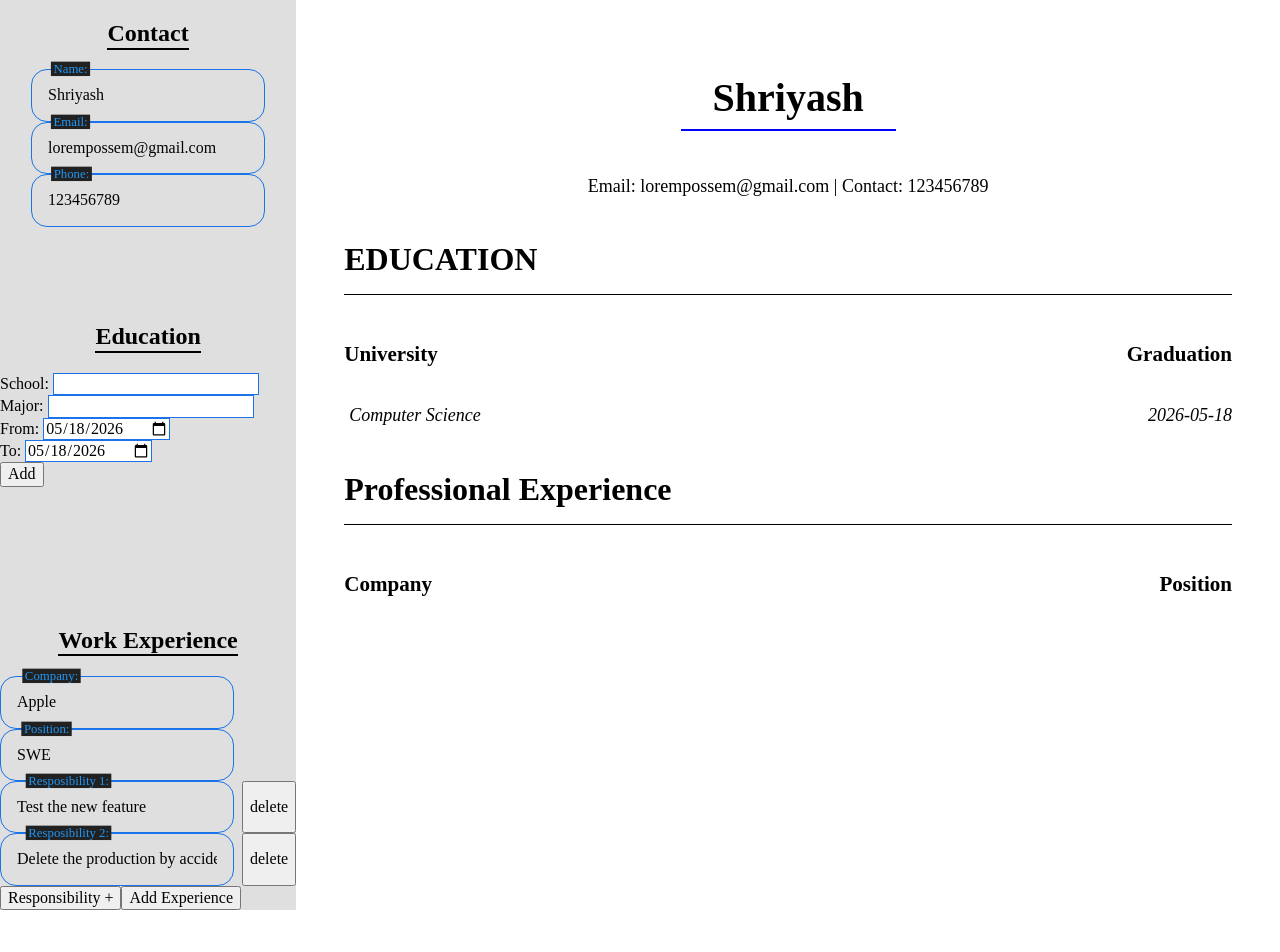
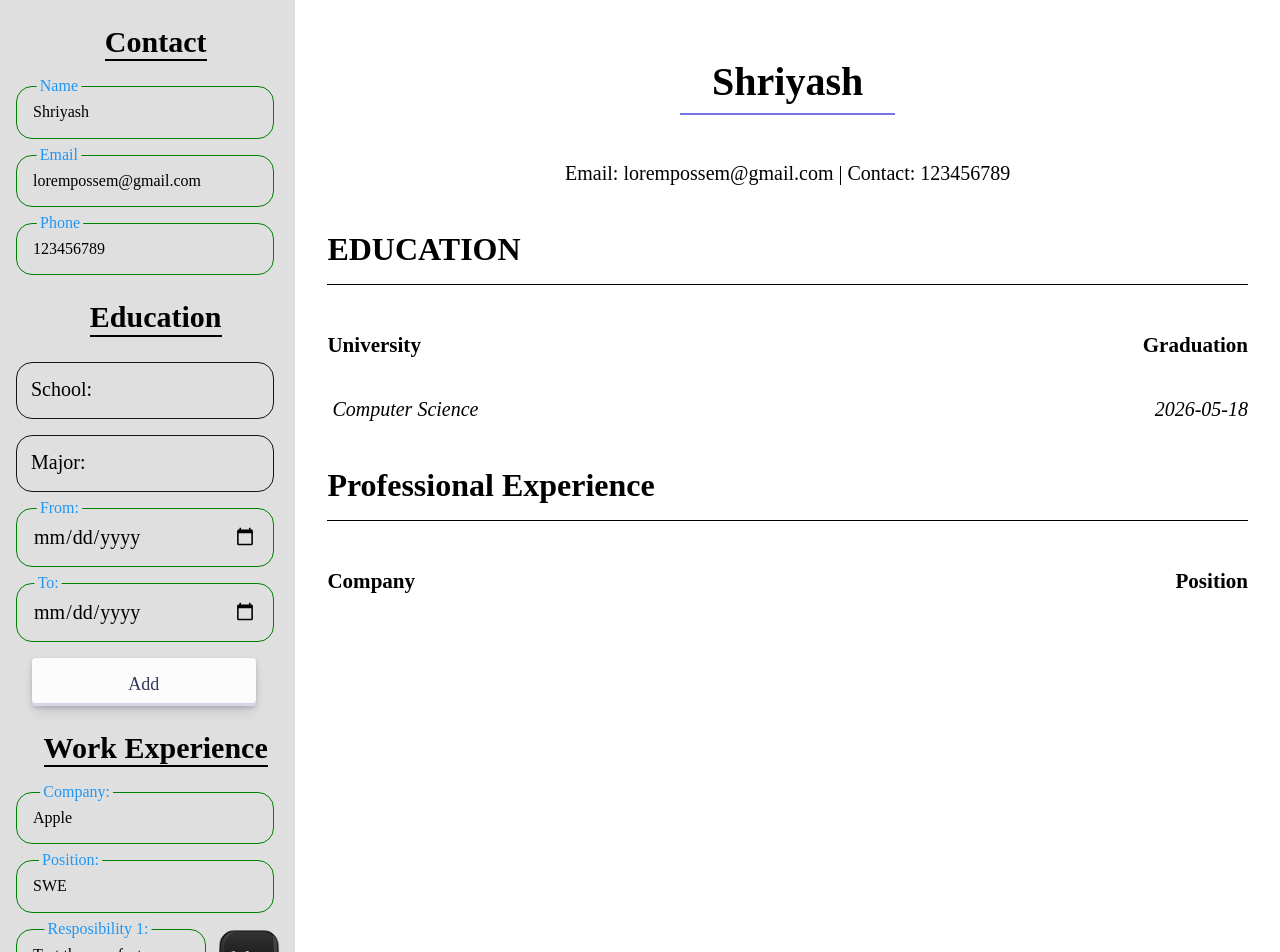
Before and after one commit to Shriyashzzz/CVApp, a React (Vite) app: page / in a window 1280 px wide. Shown: the top 952 px of the page. Before the commit the page ends 910 px from the top, so only its background shows below. Built offline with nearby package versions, Linux system fonts and the light colour scheme.

Commit message:
style: aside and main styled

```diff
--- a/package.json
+++ b/package.json
@@ -12,7 +12,8 @@
   "dependencies": {
     "normalize.css": "^8.0.1",
     "react": "^19.2.6",
-    "react-dom": "^19.2.6"
+    "react-dom": "^19.2.6",
+    "styled-components": "^6.4.1"
   },
   "devDependencies": {
     "@eslint/js": "^10.0.1",
--- a/src/App.jsx
+++ b/src/App.jsx
@@ -4,7 +4,6 @@ import Button from "./components/shared/Button";
 import ExperienceInfoForm from "./components/ExperienceInfoForm";
 import EducationInfoForm from "./components/EducationInfoForm";
 import CvRender from "./components/CvRender";
-import "./styles/App.css";
 
 export default function App() {
   const [generalInfo, setGeneralInfo] = useState({
@@ -42,7 +41,7 @@ export default function App() {
           />
         </section>
 
-        <section className="addBox">
+        <section className="addBox workExpBox">
           <h2>Work Experience</h2>
           <ExperienceInfoForm
             experienceArray={experienceArray}
--- a/src/components/EducationInfoForm.jsx
+++ b/src/components/EducationInfoForm.jsx
@@ -7,8 +7,8 @@ export default function EducationInfoForm({
   const [eduInfo, setEducationInfo] = useState({
     school: "",
     major: "",
-    from: new Date().toISOString().split("T")[0],
-    to: new Date().toISOString().split("T")[0],
+    from: "",
+    to: "",
     key: crypto.randomUUID(),
   });
 
@@ -16,23 +16,25 @@ export default function EducationInfoForm({
     setEducationInfo({ ...eduInfo, [field]: newValue });
   };
 
-  const handleMoreSchool = () => {
+  const handleMoreSchool = (e) => {
+    e.preventDefault();
     setEducationArray([...educationArray, eduInfo]);
     setEducationInfo({
       school: "",
       major: "",
-      from: new Date().toISOString().split("T")[0],
-      to: new Date().toISOString().split("T")[0],
+      from: "",
+      to: "",
       key: crypto.randomUUID(),
     });
   };
 
   return (
     <>
-      <article className="educationItem" key={eduInfo.key}>
+      <form className="educationItem" key={eduInfo.key}>
         <div className="inputBox">
-          <label htmlFor={`${eduInfo.key}-school`}>School: </label>
           <input
+            minLength={2}
+            required={true}
             value={eduInfo.school}
             id={`${eduInfo.key}-school`}
             type="text"
@@ -41,39 +43,51 @@ export default function EducationInfoForm({
               handleChange(eduInfo.key, "school", e.target.value)
             }
           />
+          <label htmlFor={`${eduInfo.key}-school`}>School: </label>
         </div>
         <div className="inputBox">
-          <label htmlFor={`${eduInfo.key}-major`}>Major: </label>
           <input
+            minLength={2}
+            required={true}
             value={eduInfo.major}
             id={`${eduInfo.key}-major`}
             type="text"
             className="inputMajor"
             onChange={(e) => handleChange(eduInfo.key, "major", e.target.value)}
           />
+          <label htmlFor={`${eduInfo.key}-major`}>Major: </label>
         </div>
         <div className="graduationInfo inputBox">
-          <label htmlFor={`${eduInfo.key}-from`}>From: </label>
           <input
             value={eduInfo.from}
             id={`${eduInfo.key}-from`}
             type="date"
             className="inputFromDate"
-            onChange={(e) => handleChange(eduInfo.key, "from", e.target.value)}
+            onChange={(e) => {
+              handleChange(eduInfo.key, "from", e.target.value);
+            }}
           />
+          <label htmlFor={`${eduInfo.key}-from`}>From: </label>
         </div>
         <div className="inputBox">
-          <label htmlFor={`${eduInfo.key}-to`}>To: </label>
           <input
             value={eduInfo.to}
             id={`${eduInfo.key}-to`}
             type="date"
             className="inputToDate"
-            onChange={(e) => handleChange(eduInfo.key, "to", e.target.value)}
+            onChange={(e) => {
+              handleChange(eduInfo.key, "to", e.target.value);
+            }}
           />
+          <label htmlFor={`${eduInfo.key}-to`}>To: </label>
         </div>
-        <Button text="Add " type="button" onCLick={handleMoreSchool} />
-      </article>
+        <Button
+          text="Add"
+          className="addButton"
+          type="submit"
+          onCLick={handleMoreSchool}
+        />
+      </form>
     </>
   );
 }
--- a/src/components/ExperienceInfoForm.jsx
+++ b/src/components/ExperienceInfoForm.jsx
@@ -98,15 +98,40 @@ export default function ExperienceInfoForm({
             containerName="responsibilitiesInfoBox"
             onChange={(e) => responsibilitiesOnChange(e, index)}
           ></InputBox>
-          <Button text="delete" onCLick={() => removeResponsibilty(index)} />
+          <Button
+            text="delete"
+            className="delete-button"
+            onCLick={() => removeResponsibilty(index)}
+          />
         </div>
       ))}
       <div className="buttonContainer">
+        <button
+          class="addResponsibilitybutton"
+          onClick={addMoreResponsibilityHandler}
+        >
+          <svg
+            xmlns="http://www.w3.org/2000/svg"
+            width="20"
+            viewBox="0 0 20 20"
+            height="20"
+            fill="none"
+            class="svg-icon"
+          >
+            <g stroke-width="1.5" stroke-linecap="round" stroke="#de8a2a">
+              <circle r="7.5" cy="10" cx="10"></circle>
+              <path d="m9.99998 7.5v5"></path>
+              <path d="m7.5 9.99998h5"></path>
+            </g>
+          </svg>
+          <span class="lable">Add</span>
+        </button>
         <Button
-          text="Responsibility +"
-          onCLick={addMoreResponsibilityHandler}
+          type={"submit"}
+          text="Add Experience "
+          onCLick={handleAddWorkExp}
+          className="addButton btnExp"
         />
-        <Button text="Add Experience " onCLick={handleAddWorkExp} />
       </div>
     </article>
   );
--- a/src/components/GeneralInfoForm.jsx
+++ b/src/components/GeneralInfoForm.jsx
@@ -4,32 +4,41 @@ export default function GeneralInfoForm({ data, onChange }) {
   return (
     <section className="generalInfoBox">
       <InputBox
-        labelName="Name: "
+        labelName="Name"
         id="inputName"
         containerName="nameContainer"
         data={data}
         value={data.name}
         onChange={onChange}
         name="name"
+        required={true}
+        minimum={0}
+        boxType="text"
       />
 
       <InputBox
-        labelName="Email: "
+        labelName="Email"
         id="inputEmail"
         containerName="emailContainer"
         data={data}
         value={data.email}
         onChange={onChange}
         name="email"
+        required={true}
+        minimum={0}
+        boxType="email"
       />
       <InputBox
-        labelName="Phone: "
+        labelName="Phone"
         id="inputPhone"
         containerName="phoneContainer"
         data={data}
         value={data.phone}
         onChange={onChange}
         name="phone"
+        required={true}
+        minimum={0}
+        boxType="number"
       />
     </section>
   );
--- a/src/components/shared/Button.jsx
+++ b/src/components/shared/Button.jsx
@@ -1,6 +1,6 @@
-export default function Button({ text, type, onCLick }) {
+export default function Button({ text, type, onCLick, className }) {
   return (
-    <button type={type} onClick={onCLick}>
+    <button type={type} onClick={onCLick} className={className}>
       {text}
     </button>
   );
--- a/src/index.css
+++ b/src/index.css
@@ -1,6 +1,4 @@
 #root {
-  height: 100dvh;
-  max-width: 100dvw;
   display: grid;
-  grid-template-columns: 1fr 5fr;
+  grid-template-columns: 1.5fr 5fr;
 }
--- a/src/styles/App.css
+++ /dev/null
@@ -1,4 +0,0 @@
-main {
-  height: 100dvh;
-  width: 100%;
-}
--- a/src/styles/CvRender.css
+++ b/src/styles/CvRender.css
@@ -2,15 +2,17 @@
   font-family: "Times New Roman", Times, serif;
   font-size: 18px;
   display: flex;
-  min-height: 100%;
-
   flex-direction: column;
   align-items: center;
-  padding-left: 3rem;
-  padding-right: 3rem;
-  padding-top: 3rem;
+  width: 100%;
+  height: 100%;
+  box-sizing: border-box;
+  padding: 2rem 2rem 0rem 2rem;
 }
 
+p {
+  font-size: 20px;
+}
 article {
   width: 100%;
 
@@ -29,7 +31,7 @@ article {
 }
 
 .userName {
-  border-bottom: 2px solid blue;
+  border-bottom: 2px solid rgb(118, 118, 224);
   padding: 0px 2rem 0rem 2rem;
   padding-bottom: 0.5rem;
   font-size: 2.5rem;
--- a/src/styles/asideStyle.css
+++ b/src/styles/asideStyle.css
@@ -1,67 +1,345 @@
+/* Layout */
 aside {
   display: grid;
-  grid-template-rows: repeat(3, 1fr);
+  grid-template-rows: repeat(3, auto);
+  background-color: rgb(223, 223, 223);
+  place-items: center;
+  align-items: center;
   width: 100%;
-  height: 100%;
-  background-color: rgb(223, 223, 223);
-}
-.responsibilityBox {
-  max-width: 100%;
-  display: flex;
-  gap: 0.5rem;
-}
-
-.educationInfoBox {
-  display: flex;
-  width: 100%;
-  flex-direction: column;
-}
-
-h2 {
-  border-bottom: 2px solid black;
+  height: fit-content;
+  padding-left: 1rem;
+  box-sizing: border-box;
+  font-size: 20px;
 }
 
 .addBox {
   display: flex;
   flex-direction: column;
+  align-items: center;
+  width: 100%;
+  height: fit-content;
   background-color: inherit;
-  height: fit-content;
-  align-items: center;
 }
-/* From Uiverse.io by alexruix */
-.input-group {
+
+.generalInfoBox,
+.educationItem,
+.ExperienceInfoForm {
+  display: flex;
+  flex-direction: column;
+  gap: 1rem;
+  width: 100%;
+}
+
+.responsibilityBox {
+  display: flex;
+  gap: 0.5rem;
+  max-width: 100%;
+}
+
+/* Typography */
+h2 {
+  border-bottom: 2px solid black;
+}
+
+/* Form Inputs */
+.input-group,
+.inputBox {
   position: relative;
 }
 
-.input {
-  border: solid 1.5px #9e9e9e;
-  border-radius: 1rem;
-  background: none;
+.input,
+input {
+  width: 80%;
   padding: 1rem;
   font-size: 1rem;
-  color: #030303;
+  color: #000000;
+  background: none;
+  border: solid 1.5px #141414;
+  border-radius: 1rem;
   transition: border 150ms cubic-bezier(0.4, 0, 0.2, 1);
 }
 
-.user-label {
+.input:focus,
+input:focus {
+  outline: none;
+  border: 1.5px solid #d117b2;
+}
+
+.input:valid,
+input:valid {
+  outline: none;
+  border: 1.5px solid green;
+}
+
+/* Labels */
+.user-label,
+label {
   position: absolute;
   left: 15px;
-  color: #e8e8e8;
+  color: #000000;
   pointer-events: none;
   transform: translateY(1rem);
   transition: 150ms cubic-bezier(0.4, 0, 0.2, 1);
 }
 
-.input:focus,
-input:valid {
-  outline: none;
-  border: 1.5px solid #1a73e8;
+.input:focus ~ label,
+.input:valid ~ label,
+input:focus ~ label,
+input:valid ~ label {
+  transform: translateY(-50%) scale(0.8);
+  padding: 0 0.2em;
+  background-color: rgb(223, 223, 223);
+  color: #2196f3;
 }
 
-.input:focus ~ label,
-input:valid ~ label {
-  transform: translateY(-50%) scale(0.8);
-  background-color: #212121;
-  padding: 0 0.2em;
-  color: #2196f3;
+/* Add Button */
+.addButton {
+  position: relative;
+  width: 100%;
+  height: 48px;
+  margin-left: 1rem;
+  font-size: 18px;
+  font-weight: 500;
+  color: #36395a;
+  background-color: #fcfcfd;
+  border: none;
+  border-radius: 4px;
+  cursor: pointer;
+  user-select: none;
+  white-space: nowrap;
+  width: 80%;
+  padding: 1rem;
+
+  /* Visual effects */
+  box-shadow:
+    rgba(45, 35, 66, 0.2) 0 2px 4px,
+    rgba(45, 35, 66, 0.15) 0 7px 13px -3px,
+    #d6d6e7 0 -3px 0 inset;
+
+  transition:
+    box-shadow 0.15s,
+    transform 0.15s;
 }
+
+.addButton:hover {
+  box-shadow:
+    rgba(45, 35, 66, 0.3) 0 4px 8px,
+    rgba(45, 35, 66, 0.2) 0 7px 13px -3px,
+    #d6d6e7 0 -3px 0 inset;
+  transform: translateY(-2px);
+}
+
+.addButton:active {
+  box-shadow: #d6d6e7 0 3px 7px inset;
+  transform: translateY(2px);
+}
+
+.addButton:focus {
+  outline: none;
+  box-shadow:
+    #d6d6e7 0 0 0 1.5px inset,
+    rgba(45, 35, 66, 0.4) 0 2px 4px,
+    rgba(45, 35, 66, 0.3) 0 7px 13px -3px,
+    #d6d6e7 0 -3px 0 inset;
+}
+.responsibilityBox {
+  display: flex;
+  width: 100%;
+  justify-content: space-between;
+}
+
+.delete-button {
+  background-color: #000;
+  color: #fff;
+  margin-right: 1rem;
+  border: 0.5px solid rgba(0, 0, 0, 0.1);
+  padding-bottom: 8px;
+  width: 60px;
+  height: 65px;
+  border-radius: 15px 15px 12px 12px;
+  cursor: pointer;
+  position: relative;
+  will-change: transform;
+  transition: all 0.1s ease-in-out 0s;
+  user-select: none;
+  /* Add gradient shading to each side */
+  background-image:
+    linear-gradient(to right, rgba(0, 0, 0, 0.8), rgba(0, 0, 0, 0)),
+    linear-gradient(to bottom, rgba(0, 0, 0, 0.8), rgba(0, 0, 0, 0));
+  background-position:
+    bottom right,
+    bottom right;
+  background-size:
+    100% 100%,
+    100% 100%;
+  background-repeat: no-repeat;
+  box-shadow:
+    inset -4px -10px 0px rgba(255, 255, 255, 0.4),
+    inset -4px -8px 0px rgba(0, 0, 0, 0.3),
+    0px 2px 1px rgba(0, 0, 0, 0.3),
+    0px 2px 1px rgba(255, 255, 255, 0.1);
+  transform: perspective(70px) rotateX(5deg) rotateY(0deg);
+  transition: trasform all 0.3s ease-out;
+}
+
+.delete-button:hover {
+  transform: translateX(2px);
+}
+
+.delete-button::after {
+  content: "";
+  position: absolute;
+  top: 0;
+  bottom: 0;
+  left: 0;
+  right: 0;
+  background-image: linear-gradient(
+    to bottom,
+    rgba(255, 255, 255, 0.2),
+    rgba(0, 0, 0, 0.5)
+  );
+  z-index: -1;
+  border-radius: 15px;
+  box-shadow:
+    inset 4px 0px 0px rgba(255, 255, 255, 0.1),
+    inset 4px -8px 0px rgba(0, 0, 0, 0.3);
+  transition: all 0.1s ease-in-out 0s;
+}
+
+.delete-button::before {
+  content: "";
+  position: absolute;
+  top: 0;
+  bottom: 0;
+  left: 0;
+  right: 0;
+  background-image:
+    linear-gradient(to right, rgba(0, 0, 0, 0.8), rgba(0, 0, 0, 0)),
+    linear-gradient(to bottom, rgba(0, 0, 0, 0.8), rgba(0, 0, 0, 0));
+  background-position:
+    bottom right,
+    bottom right;
+  background-size:
+    100% 100%,
+    100% 100%;
+  background-repeat: no-repeat;
+  z-index: -1;
+  border-radius: 15px;
+  transition: all 0.1s ease-in-out 0s;
+}
+
+.delete-button:active {
+  will-change: transform;
+  transform: perspective(80px) rotateX(5deg) rotateY(1deg) translateY(3px)
+    scale(0.96);
+  height: 64px;
+  border: 0.25px solid rgba(0, 0, 0, 0.2);
+  box-shadow:
+    inset -4px -8px 0px rgba(255, 255, 255, 0.2),
+    inset -4px -6px 0px rgba(0, 0, 0, 0.8),
+    0px 1px 0px rgba(0, 0, 0, 0.9),
+    0px 1px 0px rgba(255, 255, 255, 0.2);
+  transition: all 0.1s ease-in-out 0s;
+}
+
+.delete-button::after:active {
+  background-image: linear-gradient(
+    to bottom,
+    rgba(0, 0, 0, 0.5),
+    rgba(255, 255, 255, 0.2)
+  );
+}
+
+.delete-button:active::before {
+  content: "";
+  display: block;
+  position: absolute;
+  top: 5%;
+  left: 20%;
+  width: 50%;
+  height: 80%;
+  background-color: rgba(255, 255, 255, 0.1);
+  animation: overlay 0.1s ease-in-out 0s;
+  pointer-events: none;
+}
+.workExpBox {
+  margin-bottom: 4rem;
+}
+
+@keyframes overlay {
+  from {
+    opacity: 0;
+  }
+
+  to {
+    opacity: 1;
+  }
+}
+
+.delete-button:focus {
+  outline: none;
+}
+/* From Uiverse.io by andrew-demchenk0 */
+.addResponsibilitybutton {
+  display: flex;
+  justify-content: center;
+  align-items: center;
+  padding: 6px 12px;
+  gap: 4px;
+  height: 32px;
+  width: 81px;
+  border: none;
+  background: #1b1b1cd0;
+  border-radius: 20px;
+  cursor: pointer;
+}
+
+.lable {
+  line-height: 22px;
+  font-size: 17px;
+  color: #de8a2a;
+  font-family: sans-serif;
+  letter-spacing: 1px;
+}
+
+.addResponsibilitybutton:hover {
+  background: #1b1b1cea;
+}
+
+.addResponsibilitybutton:hover .svg-icon {
+  animation: rotate 1.3s linear infinite;
+}
+
+@keyframes rotate {
+  0% {
+    transform: rotate(0deg);
+  }
+
+  25% {
+    transform: rotate(10deg);
+  }
+
+  50% {
+    transform: rotate(0deg);
+  }
+
+  75% {
+    transform: rotate(-10deg);
+  }
+
+  100% {
+    transform: rotate(0deg);
+  }
+}
+
+.buttonContainer {
+  display: flex;
+  gap: 1rem;
+  flex-direction: column;
+  justify-content: center;
+  align-items: flex-start;
+  .addResponsibilitybutton {
+    align-self: center;
+    margin-right: 1rem;
+  }
+}
--- a/vite.config.js
+++ b/vite.config.js
@@ -3,6 +3,7 @@ import react from "@vitejs/plugin-react";
 
 // https://vite.dev/config/
 export default defineConfig({
+  plugins: [react()],
   server: {
     watch: {
       usePolling: true,
```
Also changed, not shown: 1 other file (tests, documents, lock files or other folders).
